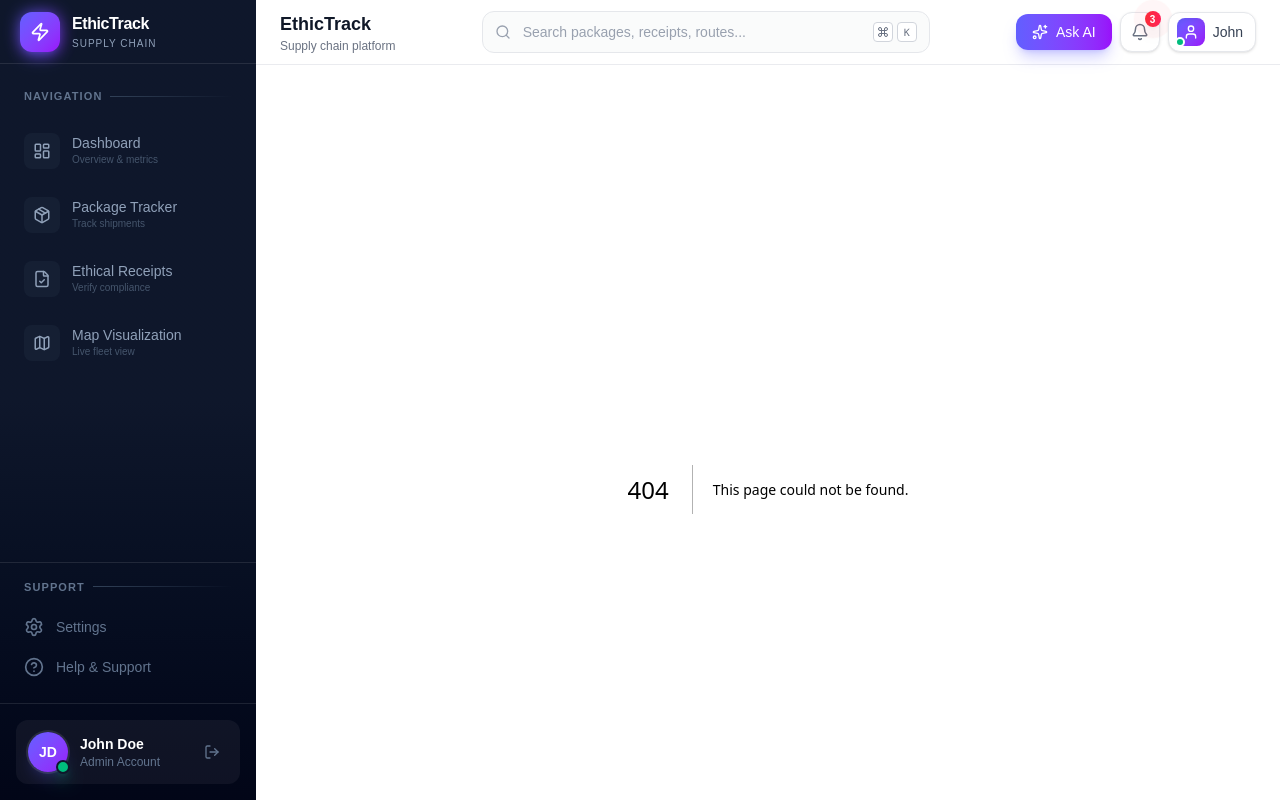
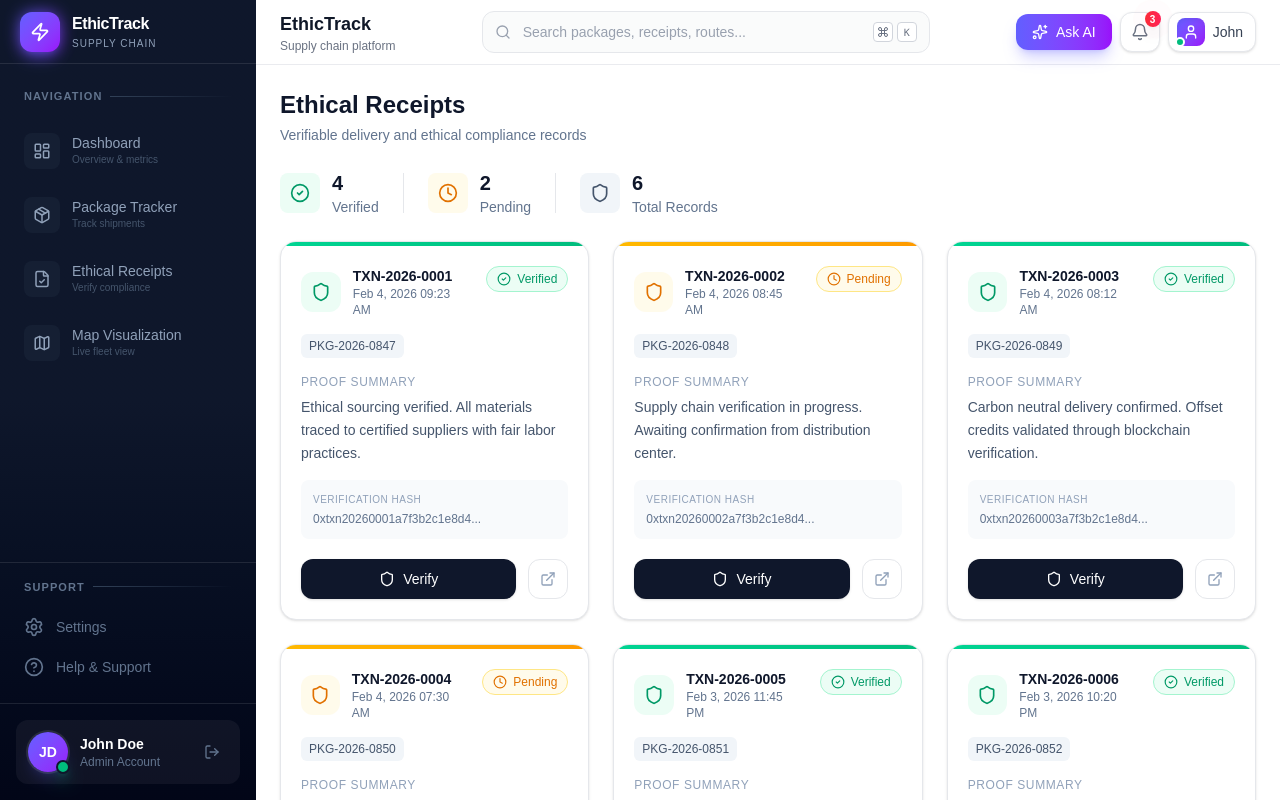
Before and after one commit to SudharshanGeddam/harmonix, a Next.js app: page /receipts in a window 1280 px wide. Before the commit this address had no page. Shown: the top 800 px of the page. Built offline with nearby package versions, Linux system fonts and the light colour scheme.

Commit message:
feat: polished ethical  receipts page UI

```diff
--- /dev/null
+++ b/src/app/receipts/page.tsx
@@ -0,0 +1,138 @@
+/**
+ * Ethical Receipts Page
+ *
+ * Verifiable delivery and ethical compliance records.
+ * Displays a grid of receipt cards with verification status.
+ *
+ * UI-only with mock data - no backend calls.
+ */
+import ReceiptCard, { VerificationStatus } from "@/components/ReceiptCard";
+import { Shield, CheckCircle2, Clock } from "lucide-react";
+
+// Mock data for receipts
+const mockReceipts = [
+  {
+    transactionId: "TXN-2026-0001",
+    packageId: "PKG-2026-0847",
+    timestamp: "Feb 4, 2026 09:23 AM",
+    proofSummary:
+      "Ethical sourcing verified. All materials traced to certified suppliers with fair labor practices.",
+    status: "verified" as VerificationStatus,
+  },
+  {
+    transactionId: "TXN-2026-0002",
+    packageId: "PKG-2026-0848",
+    timestamp: "Feb 4, 2026 08:45 AM",
+    proofSummary:
+      "Supply chain verification in progress. Awaiting confirmation from distribution center.",
+    status: "pending" as VerificationStatus,
+  },
+  {
+    transactionId: "TXN-2026-0003",
+    packageId: "PKG-2026-0849",
+    timestamp: "Feb 4, 2026 08:12 AM",
+    proofSummary:
+      "Carbon neutral delivery confirmed. Offset credits validated through blockchain verification.",
+    status: "verified" as VerificationStatus,
+  },
+  {
+    transactionId: "TXN-2026-0004",
+    packageId: "PKG-2026-0850",
+    timestamp: "Feb 4, 2026 07:30 AM",
+    proofSummary:
+      "Humanitarian compliance check pending. Documentation under review by ethics committee.",
+    status: "pending" as VerificationStatus,
+  },
+  {
+    transactionId: "TXN-2026-0005",
+    packageId: "PKG-2026-0851",
+    timestamp: "Feb 3, 2026 11:45 PM",
+    proofSummary:
+      "Cold chain integrity verified. Temperature logs confirm proper handling throughout transit.",
+    status: "verified" as VerificationStatus,
+  },
+  {
+    transactionId: "TXN-2026-0006",
+    packageId: "PKG-2026-0852",
+    timestamp: "Feb 3, 2026 10:20 PM",
+    proofSummary:
+      "Medical supply authenticity confirmed. Batch numbers match manufacturer records.",
+    status: "verified" as VerificationStatus,
+  },
+];
+
+export default function ReceiptsPage() {
+  const verifiedCount = mockReceipts.filter((r) => r.status === "verified").length;
+  const pendingCount = mockReceipts.filter((r) => r.status === "pending").length;
+
+  return (
+    <div className="space-y-6">
+      {/* Page header */}
+      <header>
+        <h1 className="text-2xl font-bold text-slate-900">Ethical Receipts</h1>
+        <p className="mt-1 text-sm text-slate-500">
+          Verifiable delivery and ethical compliance records
+        </p>
+      </header>
+
+      {/* Stats summary */}
+      <div className="flex flex-wrap items-center gap-6">
+        <div className="flex items-center gap-3">
+          <div className="flex h-10 w-10 items-center justify-center rounded-lg bg-emerald-50">
+            <CheckCircle2 className="h-5 w-5 text-emerald-600" />
+          </div>
+          <div>
+            <p className="text-xl font-bold text-slate-900">{verifiedCount}</p>
+            <p className="text-sm text-slate-500">Verified</p>
+          </div>
+        </div>
+        <div className="h-10 w-px bg-gray-200" />
+        <div className="flex items-center gap-3">
+          <div className="flex h-10 w-10 items-center justify-center rounded-lg bg-amber-50">
+            <Clock className="h-5 w-5 text-amber-600" />
+          </div>
+          <div>
+            <p className="text-xl font-bold text-slate-900">{pendingCount}</p>
+            <p className="text-sm text-slate-500">Pending</p>
+          </div>
+        </div>
+        <div className="h-10 w-px bg-gray-200" />
+        <div className="flex items-center gap-3">
+          <div className="flex h-10 w-10 items-center justify-center rounded-lg bg-slate-100">
+            <Shield className="h-5 w-5 text-slate-600" />
+          </div>
+          <div>
+            <p className="text-xl font-bold text-slate-900">{mockReceipts.length}</p>
+            <p className="text-sm text-slate-500">Total Records</p>
+          </div>
+        </div>
+      </div>
+
+      {/* Receipts grid */}
+      <section aria-label="Receipts grid">
+        <div className="grid gap-6 sm:grid-cols-2 lg:grid-cols-3">
+          {mockReceipts.map((receipt) => (
+            <ReceiptCard
+              key={receipt.transactionId}
+              transactionId={receipt.transactionId}
+              timestamp={receipt.timestamp}
+              proofSummary={receipt.proofSummary}
+              status={receipt.status}
+              category={receipt.packageId}
+              onVerify={() => {
+                // UI only - no action
+              }}
+            />
+          ))}
+        </div>
+      </section>
+
+      {/* Results count */}
+      <p className="text-sm text-slate-500">
+        Showing{" "}
+        <span className="font-medium text-slate-700">{mockReceipts.length}</span>{" "}
+        receipts
+      </p>
+    </div>
+  );
+}
```
